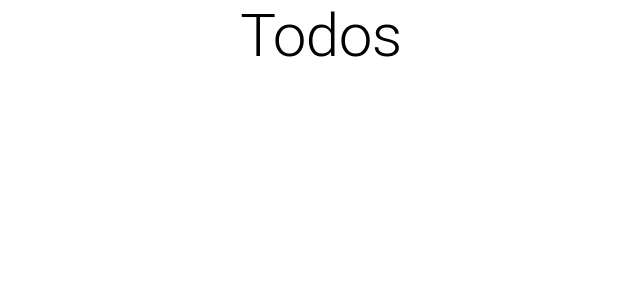
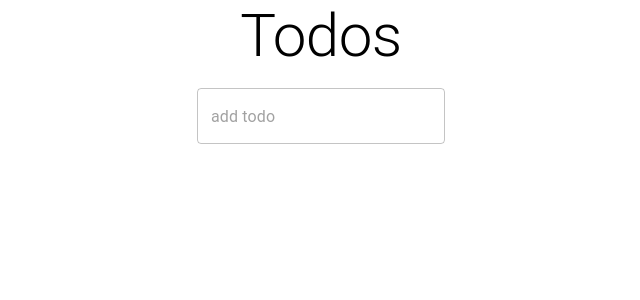
Before and after one commit to ktan114/React-Hooks-Todo-List, a React (Create React App) app in the folder client/: page / in a window 1280 px wide. Shown: the top 300 px of the page, without its empty margins (319-959 px from the left). Built offline with nearby package versions, Linux system fonts and the light colour scheme.

Commit message:
Set up TodoForm

```diff
--- a/client/src/App.js
+++ b/client/src/App.js
@@ -1,7 +1,8 @@
 import React from 'react';
-import Typography from '@material-ui/core/Typography'
+import Typography from '@material-ui/core/Typography';
 
 import './App.css';
+import TodoForm from './components/TodoForm';
 
 function App() {
   return (
@@ -9,6 +10,7 @@
       <Typography component="h1" variant="h2">
         Todos
       </Typography>
+      <TodoForm saveTodo={console.warn} />
     </div>
   );
 }
--- /dev/null
+++ b/client/src/components/TodoForm.js
@@ -0,0 +1,28 @@
+import React, { useState } from 'react';
+import TextField from '@material-ui/core/TextField';
+
+function TodoForm({ saveTodo }) {
+  const [value, setValue] = useState('');
+  return (
+    <div>
+      <form
+        onSubmit={e => {
+          e.preventDefault();
+          saveTodo(value);
+        }}
+      >
+        <TextField
+          variant="outlined"
+          placeholder="add todo"
+          margin="normal"
+          onChange={e => {
+            setValue(e.target.value);
+          }}
+          value={value}
+        />
+      </form>
+    </div>
+  );
+}
+
+export default TodoForm;
```
